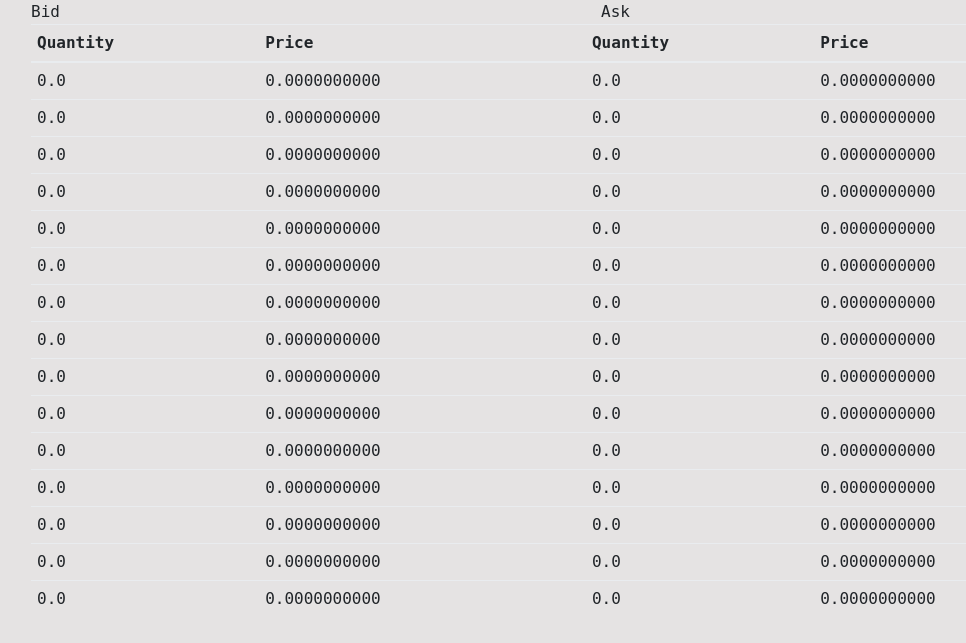
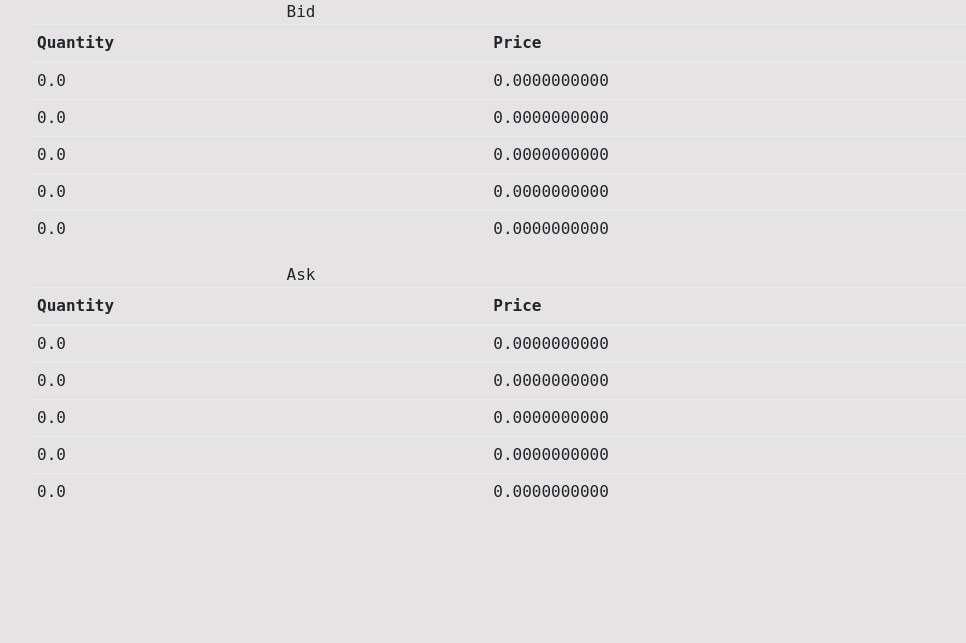
Before and after one commit to ahmermalik/Crypto_Currency_Project, a Python web app: template dashboard/templates/table.html in a window 1280 px wide. Shown: the top 643 px of the page, without its empty margins (54-1020 px from the left). Run offline with Jinja, Linux system fonts and the light colour scheme; the template is opened without the code that fills it, so the values that code supplies are empty; some libraries are stand-ins or nearby versions; some web fonts are replaced.

Commit message:
fix modul

```diff
--- a/dashboard/templates/dashboard.html
+++ b/dashboard/templates/dashboard.html
@@ -60,7 +60,7 @@
 				<div class="card-block-bottom">
 					<!--where modal begins-->
 					<a href="#" class="btn btn-lg btn-primary" data-toggle="modal"
-						data-target="#largeModal" onclick="insert_iframe('{{ user.market.coin_ticker }}')">Details</a>
+						data-target="#largeModal" onclick="insert_iframe('{{ user.market.coin_pair }}')">Details</a>
             <form action="/delete/{{user.currency.id}}" method="post">
               <button type="submit" class="btn btn-lg btn-danger">Delete</button>
             </form>
--- a/dashboard/templates/table.html
+++ b/dashboard/templates/table.html
@@ -14,24 +14,39 @@
 <div class="table-responsive">
     <table class="table">
         <div class="row ">
-            <div class="col-md-6 modal-subheader text-align: left">Bid
-            </div>
-            <div class="col-md-6 modal-subheader text-align: right">Ask
+            <div class="col-md-6 modal-subheader">Bid
             </div>
         </div>
 
         <tr>
             <th>Quantity</th>
             <th>Price</th>
+        </tr>
+        </thead>
+        <tbody>
+        {% for i in range(0, 5) %}
+        <tr>
+            <td>{{"%.1f"|format(buy[i].Quantity)}}</td>
+            <td>{{"%.10f"|format(buy[i].Rate)}}</td>
+        </tr>
+        {% endfor %}
+        </tbody>
+    </table>
+        <table class="table">
+        <div class="row ">
+            <div class="col-md-6 modal-subheader">Ask
+            </div>
+        </div>
+
+        <tr>
             <th>Quantity</th>
             <th>Price</th>
         </tr>
         </thead>
         <tbody>
-        {% for i in range(0, 15) %}
+        {% for i in range(0, 5) %}
         <tr>
-            <td>{{"%.1f"|format(buy[i].Quantity)}}</td>
-            <td>{{"%.10f"|format(buy[i].Rate)}}</td>
+
             <td>{{"%.1f"|format(sell[i].Quantity)}}</td>
             <td>{{"%.10f"|format(sell[i].Rate)}}</td>
         </tr>
--- a/static/css/style.css
+++ b/static/css/style.css
@@ -99,3 +99,10 @@ input.search-box {
   width: 50px;
   height: 50px;
 }
+
+
+.modal-subheader {
+
+text-align: center !important;
+
+}
```
